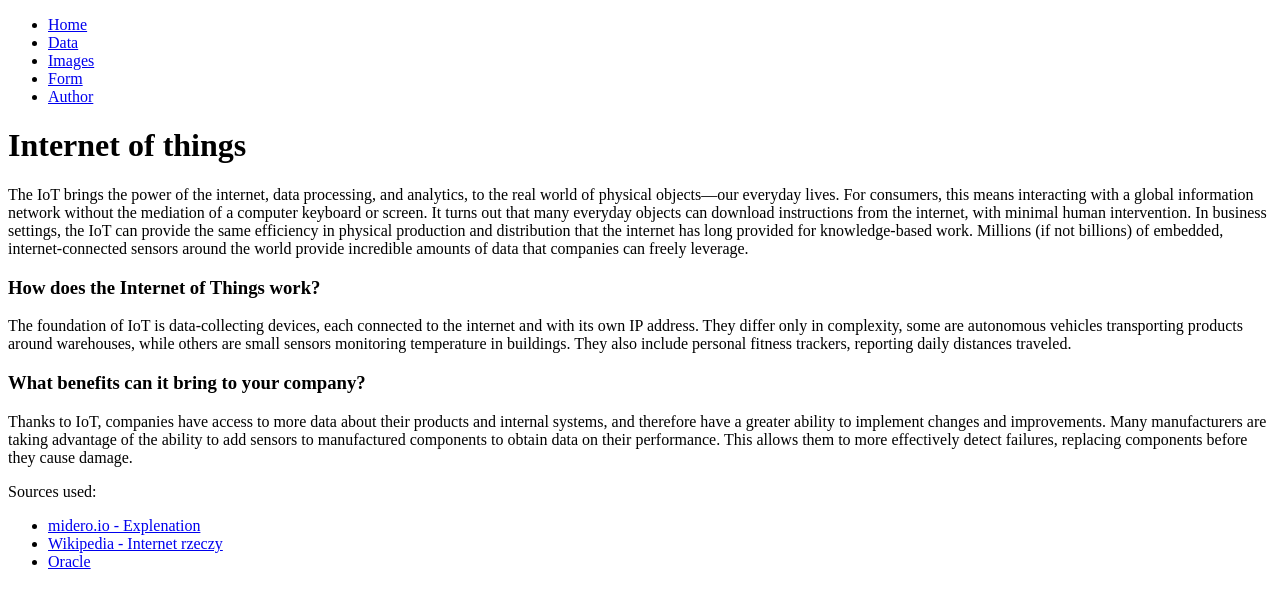
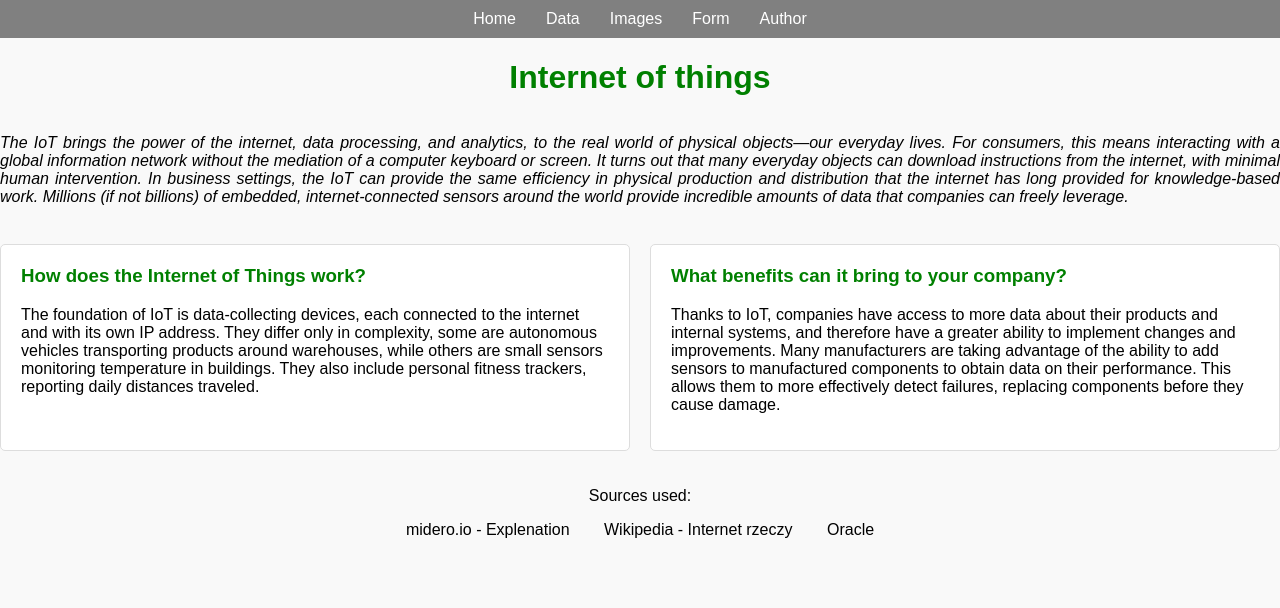
Before and after one commit to Kulesza-Milewski/Kulesza-Milewski.github.io, a plain HTML site: page home.html in a window 1280 px wide. Drawn offline with Linux system fonts and the light colour scheme.

Commit message:
editstyle2

```diff
--- a/style.css
+++ b/style.css
@@ -32,3 +32,101 @@ background-color: black;
     text-align: center;
     margin-bottom: 1cm;
 }
+
+body {
+    font-family: Arial, Helvetica, sans-serif;
+    margin: 0;
+    padding: 0;
+    background-color: #f9f9f9;
+}
+
+.h1_task1 {
+    text-align: center;
+    color: green;
+}
+
+/*1a*/
+nav {
+    background-color: gray;
+    overflow: hidden;
+    display: flex;
+    justify-content: center;
+}
+
+nav ul {
+    list-style-type: none;
+    margin: 0;
+    padding: 0;
+
+}
+
+nav li {
+    float: left;
+}
+
+nav li a {
+    display: block;
+    color: white;
+    padding: 10px 15px;
+    text-decoration: none;
+}
+
+nav li a:hover {
+    background-color: green;
+}
+
+/*1c*/
+.full-width-text {
+    text-align: justify;
+    margin-bottom: 1cm;
+    margin-top: 1cm;
+    font-style: italic;
+}
+
+/*1d*/
+.columns-container {
+    display: flex;
+    flex-wrap: wrap;
+    gap: 20px;
+}
+
+.column {
+    flex: 1;
+    min-width: 300px;
+    background-color: white;
+    padding: 20px;
+    border: 1px solid #ddd;
+    border-radius: 5px;
+    box-sizing: border-box;
+}
+
+.column h3 {
+    margin-top: 0;
+    color: green;
+}
+
+/*1e*/
+footer {
+    text-align: center;
+    padding: 20px;
+}
+
+footer ul {
+    list-style-type: none;
+    padding: 0;
+}
+
+footer li {
+    display: inline;
+    margin: 0 15px;
+}
+
+footer a {
+    text-decoration: none;
+    color: black;
+}
+
+footer a:hover {
+    background-color: blue;
+    color: white;
+}
```
